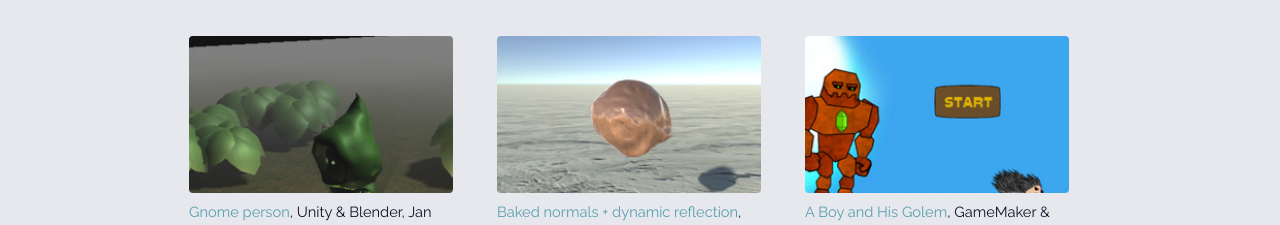
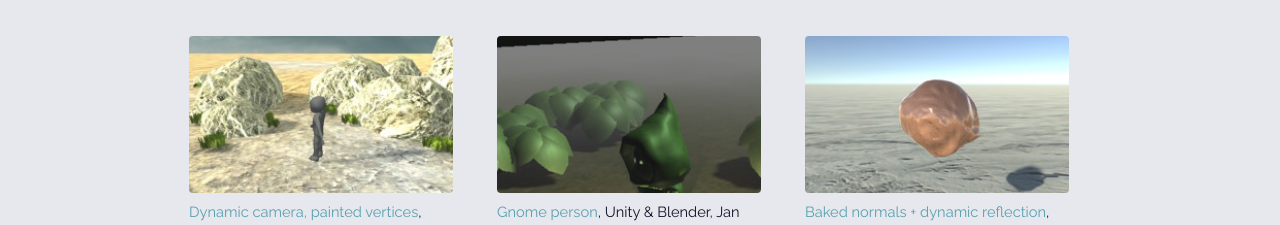
Before and after one commit to rcoppy/personal-site-new, a plain HTML site: page index.html in a window 1280 px wide. Shown: the part 575-800 px from the top of the page. Drawn offline with Linux system fonts and the light colour scheme.

Commit message:
dynamic camera entry

```diff
--- a/index.html
+++ b/index.html
@@ -49,6 +49,10 @@
 					<p>fun things in your browser</p>
 				</header>
 					<div class="flexbox entries">
+
+						<div><span class="image" style="background-image: url('images/thumbnails/thumb-desert.jpg');"><a href="https://rcoppy.github.io/unity-desert-test-webgl/"></a></span>
+							<p><a href="https://rcoppy.github.io/unity-desert-test-webgl/">Dynamic camera, painted vertices</a>, Unity &amp; Blender, Jan 2018</p></div>
+
 						<div><span class="image" style="background-image: url('images/thumbnails/thumb-gnome.jpg');"><a href="https://rcoppy.github.io/unity-gnomerig-test/"></a></span>
 							<p><a href="https://rcoppy.github.io/unity-gnomerig-test/">Gnome person</a>, Unity &amp; Blender, Jan 2017</p></div>
 
```
Also changed, not shown: images/thumbnails/thumb-desert.jpg (added).
